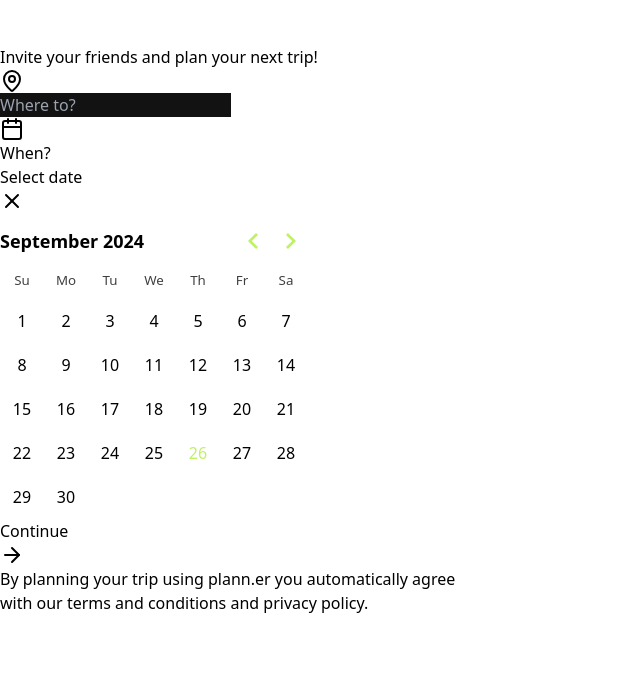
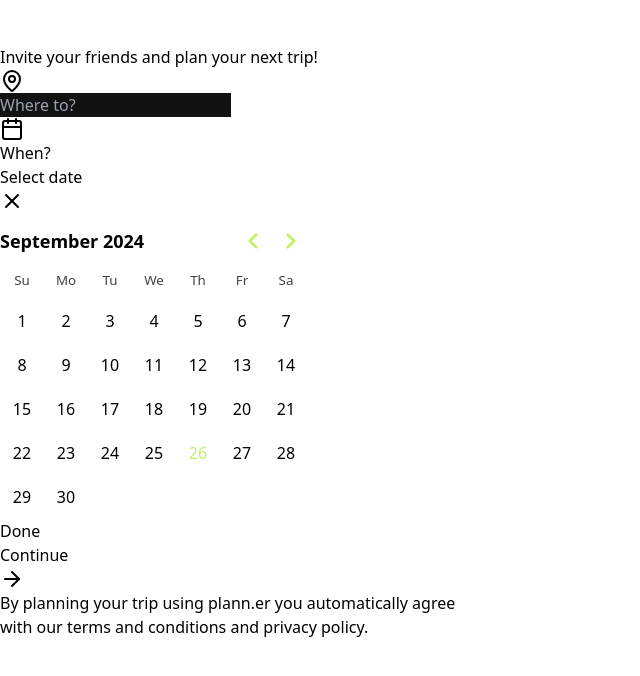
Before and after one commit to gstvcalca/planner, a React (Vite) app: page / in a window 1280 px wide. Both pictures are taken after a click on the button "When?". Shown: the top 676 px of the page, without its empty margins (0-640 px from the left). Built offline with nearby package versions, Linux system fonts and the light colour scheme.

Commit message:
feat: added done button on the date picker

```diff
--- a/src/create-trip/destination-date-step.tsx
+++ b/src/create-trip/destination-date-step.tsx
@@ -73,6 +73,9 @@ export function DestinationDateStep({
                                 </div>
                             </div>
                             <DayPicker mode="range" selected={eventDateObj} onSelect={setEventDateObj}/>
+                            <div>
+                                <Button onClick={closeDatePicker} size="full">Done</Button>
+                            </div>
                         </div>
                     </div>
                 )}
```
